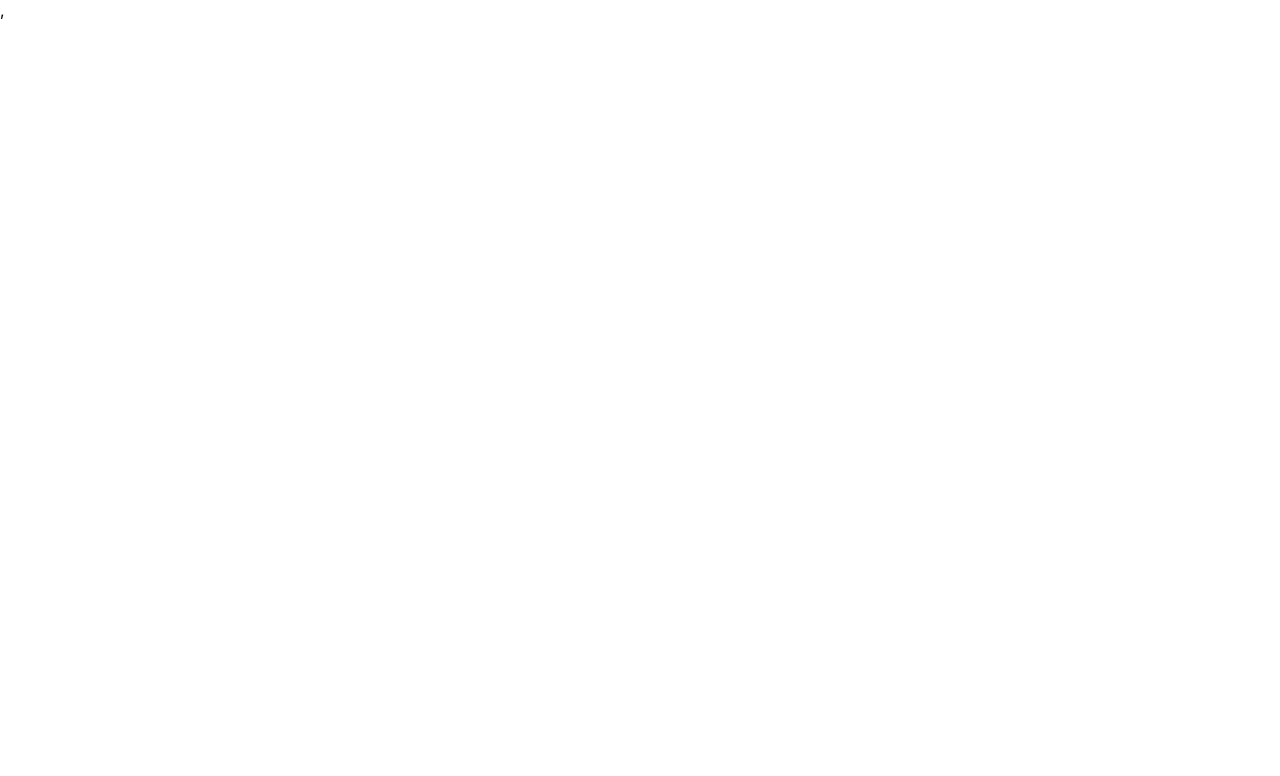
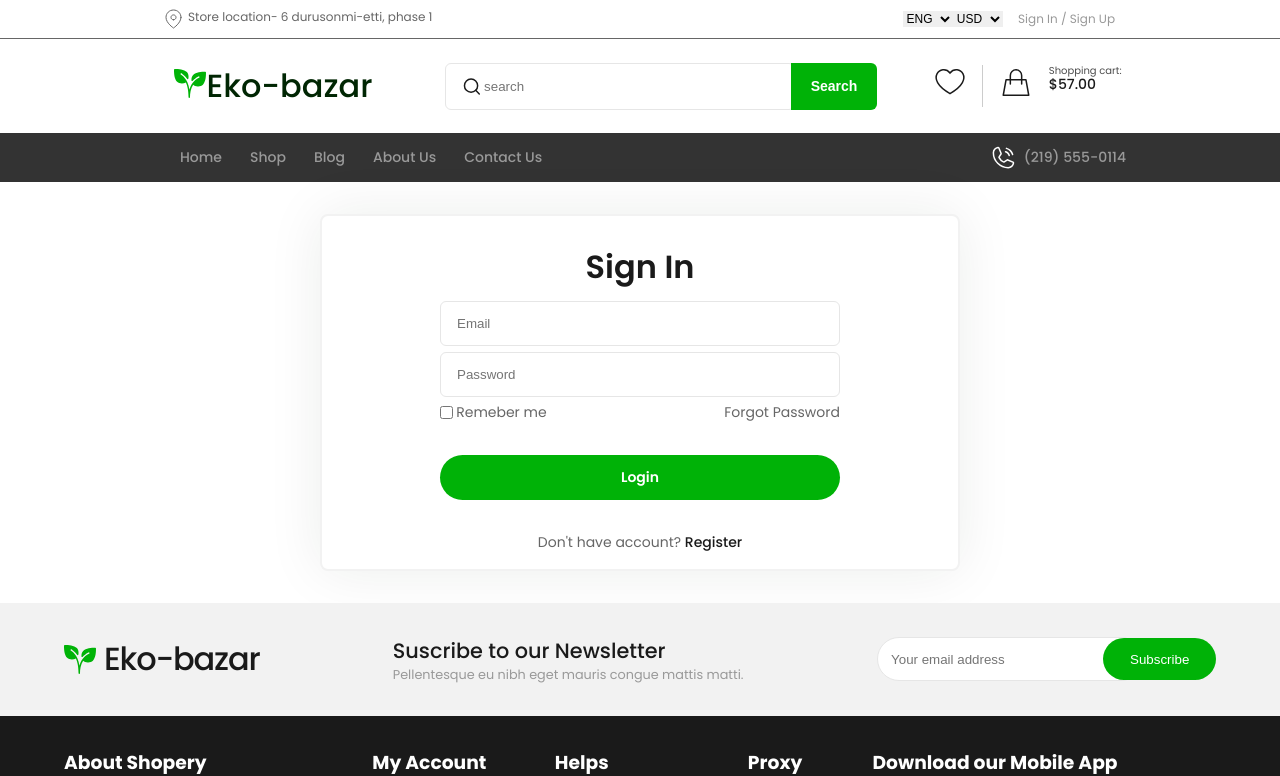
Before and after one commit to Fortune-U/Shopery, a React (Create React App) app: page /signin in a window 1280 px wide. Before the commit this address had no page. Shown: the top 776 px of the page. Built offline with nearby package versions, Linux system fonts and the light colour scheme.

Commit message:
another push

```diff
--- a/src/App.js
+++ b/src/App.js
@@ -9,6 +9,7 @@ import './App.css';
 import NavBar from "./Components/NavBar";
 import Blog from "./Pages/Blog";
 import ContactUs from "./Pages/ContactUs";
+import SignIn from "./Pages/SignIn";
 
 
 function App() {
@@ -22,6 +23,7 @@ function App() {
       <Route path="about" element={<About />} />
       <Route path="blog" element={<Blog />} />
       <Route path="contactus" element={<ContactUs />} />
+      <Route path="signin" element={<SignIn />} />
     </Route>
     </Routes>
     </BrowserRouter>
--- a/src/Components/Banner.js
+++ b/src/Components/Banner.js
@@ -1,5 +1,6 @@
 import bannerImg from '../Assets/banner-img.png';
 import '../Styles/banner.css';
+import { Outlet, Link } from "react-router-dom"
 
 export default function Banner() {
     return(
@@ -12,7 +13,7 @@ export default function Banner() {
             <p className='text2'>75% off</p>
             <p></p>
             <button className='banner-btn'>
-                <p>Shop Now </p>
+                <p><Link className='shopb-link-now' to="/shop">Shop Now</Link> </p>
                     <svg xmlns="http://www.w3.org/2000/svg" width="17" height="14" viewBox="0 0 17 14" fill="none">
                     <path d="M16 7.18274H1" stroke="#00B307" strokeWidth="1.5" strokeLinecap="round" strokeLinejoin="round"/>
                     <path d="M9.9502 1.15771L16.0002 7.18172L9.9502 13.2067" stroke="#00B307" strokeWidth="1.5" strokeLinecap="round" strokeLinejoin="round"/>
--- a/src/Components/Banner2.js
+++ b/src/Components/Banner2.js
@@ -1,5 +1,6 @@
 //import bannerImg from '../Assets/banner-img.png';
 import '../Styles/banner2.css';
+import { Outlet, Link } from "react-router-dom"
 
 export default function Banner(props) {
 
@@ -14,7 +15,7 @@ export default function Banner(props) {
             {/* <p>{props.card.validFrom}</p>
             <p>{props.card.offer}</p> */}
             <button className='banner-btn-2'>
-                <p>Shop Now </p>
+                <p><Link className='shopb-link-now' to="/shop" >Shop Now</Link> </p>
                     <svg xmlns="http://www.w3.org/2000/svg" width="17" height="14" viewBox="0 0 17 14" fill="none">
                     <path d="M16 7.18274H1" stroke="#00B307" strokeWidth="1.5" strokeLinecap="round" strokeLinejoin="round"/>
                     <path d="M9.9502 1.15771L16.0002 7.18172L9.9502 13.2067" stroke="#00B307" strokeWidth="1.5" strokeLinecap="round" strokeLinejoin="round"/>
--- a/src/Components/Header.js
+++ b/src/Components/Header.js
@@ -4,6 +4,7 @@ import "react-alice-carousel/lib/alice-carousel.css";
 import headImg from '../Assets/fruit-bskt.png';
 import headImg2 from '../Assets/Image.png';
 import headImg3 from '../Assets/Image1.png';
+import { Outlet, Link } from "react-router-dom"
 
 function CustomDot({ index, isActive }) {
     // Define your custom dot rendering logic here
@@ -29,7 +30,7 @@ export default function Header() {
                     <span className='sales-txt'>Sale up to <p className='disc-txt'>30% OFF</p></span>
                     <p className='shipping-txt'>Free shipping on your order. we deliver, you enjoy</p>
                     <button className='shp-nw-btn'>
-                    <p>shop now</p>
+                    <p><Link className='shop-link-now' to="/shop">Shop Now</Link></p>
                     <svg xmlns="http://www.w3.org/2000/svg" width="17" height="15" viewBox="0 0 17 15" fill="none">
                         <path d="M16 7.50055H1" stroke="white" strokeWidth="1.5" strokeLinecap="round" strokeLinejoin="round"/>
                         <path d="M9.9502 1.47552L16.0002 7.49953L9.9502 13.5245" stroke="white" strokeWidth="1.5" strokeLinecap="round" strokeLinejoin="round"/>
--- a/src/Components/NavBar.js
+++ b/src/Components/NavBar.js
@@ -33,7 +33,10 @@ export default function NavBar() {
                         </select>
                     </div>
                     <p>
-                        Sign In / Sign Up
+                        <Link className='signin' to="/signin">
+                            Sign In / Sign Up
+                        </Link>
+
                     </p>
                 </div>
            </div>
--- /dev/null
+++ b/src/Pages/SignIn.js
@@ -0,0 +1,40 @@
+import Footer from "../Components/Footer";
+import '../Styles/signin.css'
+
+export default function SignIn() {
+    return(
+    <div className="signin-wrp">
+      <div className="signin-bd">
+            <p className="signinhd">Sign In</p>
+            <form>
+                <input type="text" className="s-inp1" placeholder="Email" />
+                <input type="text" className="s-inp2" placeholder="Password" />
+
+                <div className="rmb-fgp-ctn">
+                    <div className="rmb-ctn">
+                    <input type="checkbox" name="checkbox" />
+                    <label for ="checkbox" className="rmb-me">Remeber me</label>
+                    </div>
+
+                    <div className="fgp-ctn">
+                        Forgot Password
+                    </div>
+                </div>
+
+
+                <div className="s-btn-ctn">
+                <button className="sign-lgn">Login</button>
+                </div>
+
+                <div className="dha-rg-ctn">
+                <p className="dha">Don't have account?<bold className="rg"> Register</bold></p>
+                </div>
+
+
+
+            </form>
+      </div>
+      <Footer />
+    </div>
+    );
+}
--- a/src/Styles/banner.css
+++ b/src/Styles/banner.css
@@ -58,3 +58,8 @@
     display: flex;
     cursor: pointer;
 }
+
+.shop-link-now{
+    text-decoration: none;
+    color: #FFF;
+  }
--- a/src/Styles/banner2.css
+++ b/src/Styles/banner2.css
@@ -62,3 +62,8 @@
     display: flex;
     cursor: pointer;
 }
+
+.shopb-link-now{
+    text-decoration: none;
+    color: #00B207;
+  }
--- a/src/Styles/header.css
+++ b/src/Styles/header.css
@@ -154,3 +154,8 @@ img{
     width: 16px;
     color: #33ff57; /* Customize active dot color */
   }
+
+  .shop-link-now{
+    text-decoration: none;
+    color: #FFF;
+  }
--- a/src/Styles/navbar.css
+++ b/src/Styles/navbar.css
@@ -172,3 +172,9 @@ font-family: 'Poppins', sans-serif;
     cursor: pointer;
     padding-right: 1em;
 }
+
+.signin{
+    text-decoration: none;
+    color: var(--Gray-Scale-White, #999999);
+
+}
--- /dev/null
+++ b/src/Styles/signin.css
@@ -0,0 +1,118 @@
+.signin-wrp{
+
+}
+.signin-bd{
+    display: flex;
+    margin: 2em 20em;
+    flex-direction: column;
+    align-items: center;
+    justify-content: center;
+    border-radius: 8px;
+    border: 2px solid var(--Gray-Scale-Gray-50, #F2F2F2);
+    background: var(--Gray-Scale-White, #FFF);
+    box-shadow: 0px 0px 56px 0px rgba(0, 38, 3, 0.08);
+}
+
+.signinhd{
+    color: var(--Gray-Scale-Gray-900, #1A1A1A);
+    margin-top: 1em;
+    margin-bottom: 0.3em;
+    font-family: Poppins;
+    font-size: 32px;
+    font-style: normal;
+    font-weight: 600;
+    line-height: 120%; /* 38.4px */
+}
+
+.s-inp1,.s-inp2{
+    display: flex;
+    padding: 14px 16px;
+    width: 30em;
+    justify-content: center;
+    align-items: center;
+    gap: 10px;
+    border-radius: 6px;
+    border: 1px solid var(--Gray-Scale-Gray-100, #E6E6E6);
+    background: var(--Gray-Scale-White, #FFF);
+    margin: 0.4em 0em;
+}
+
+.rmb-fgp-ctn{
+    display: flex;
+    justify-content: space-between;
+    align-items: center;
+}
+
+.rmb-ctn{
+    display: flex;
+    flex-direction: row;
+    align-items: center;
+    gap: 0.2em;
+}
+
+.rmb-me{
+    color: var(--Gray-Scale-Gray-600, #666);
+    font-family: Poppins;
+    font-size: 14px;
+    font-style: normal;
+    font-weight: 400;
+    line-height: 150%; /* 21px */
+}
+
+.fgp-ctn{
+    color: var(--Gray-Scale-Gray-600, #666);
+    font-family: Poppins;
+    font-size: 14px;
+    font-style: normal;
+    font-weight: 400;
+    line-height: 150%; /* 21px */
+}
+
+.s-btn-ctn{
+    display: flex;
+    justify-content: center;
+    margin: 2em 0em;
+}
+
+.sign-lgn{
+    width: 100%;
+    padding: 14px 32px;
+    border: none;
+    cursor: pointer;
+    gap: 12px;
+    border-radius: 43px;
+    background: var(--Branding-Success, #00B207);
+    color: var(--Gray-Scale-White, #FFF);
+    font-family: Poppins;
+    font-size: 14px;
+    font-style: normal;
+    font-weight: 600;
+    line-height: 120%; /* 16.8px */
+
+}
+
+.dha{
+    color: var(--Gray-Scale-Gray-600, #666);
+    font-family: Poppins;
+    font-size: 14px;
+    font-style: normal;
+    font-weight: 400;
+    line-height: 150%; /* 21px */
+}
+
+.rg{
+    color: var(--Gray-Scale-Gray-900, #1A1A1A);
+    font-family: Poppins;
+    font-size: 14px;
+    font-style: normal;
+    font-weight: 500;
+    line-height: 150%; /* 21px */
+}
+
+.dha-rg-ctn{
+    display: flex;
+    flex-direction: column;
+    justify-content: center;
+    align-items: center;
+    margin-bottom: 1em;
+}
```
